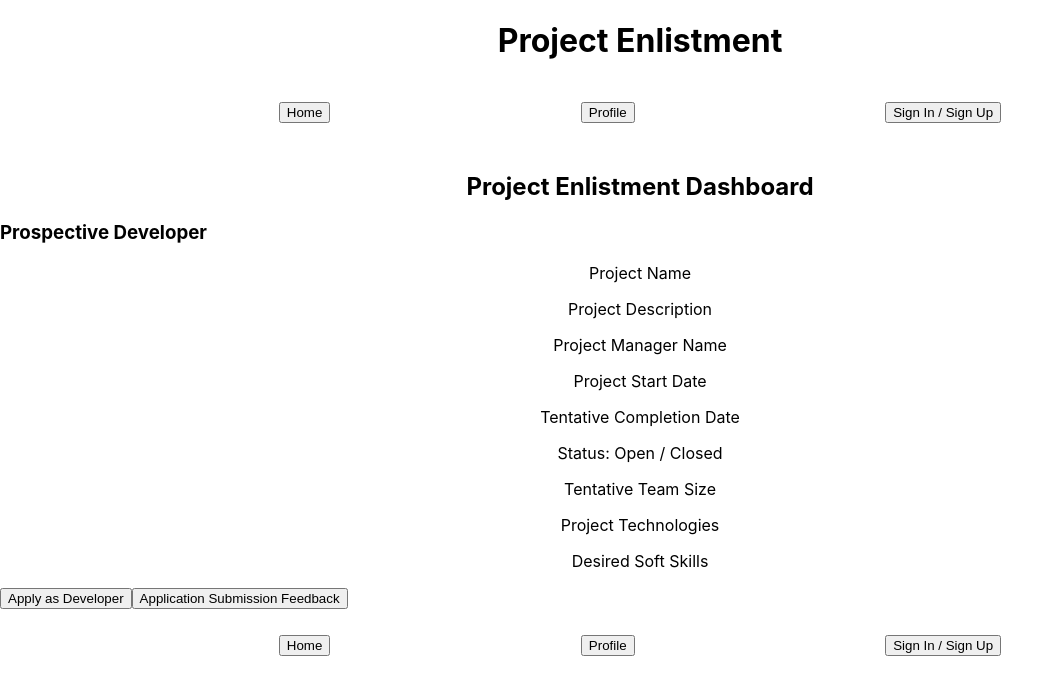
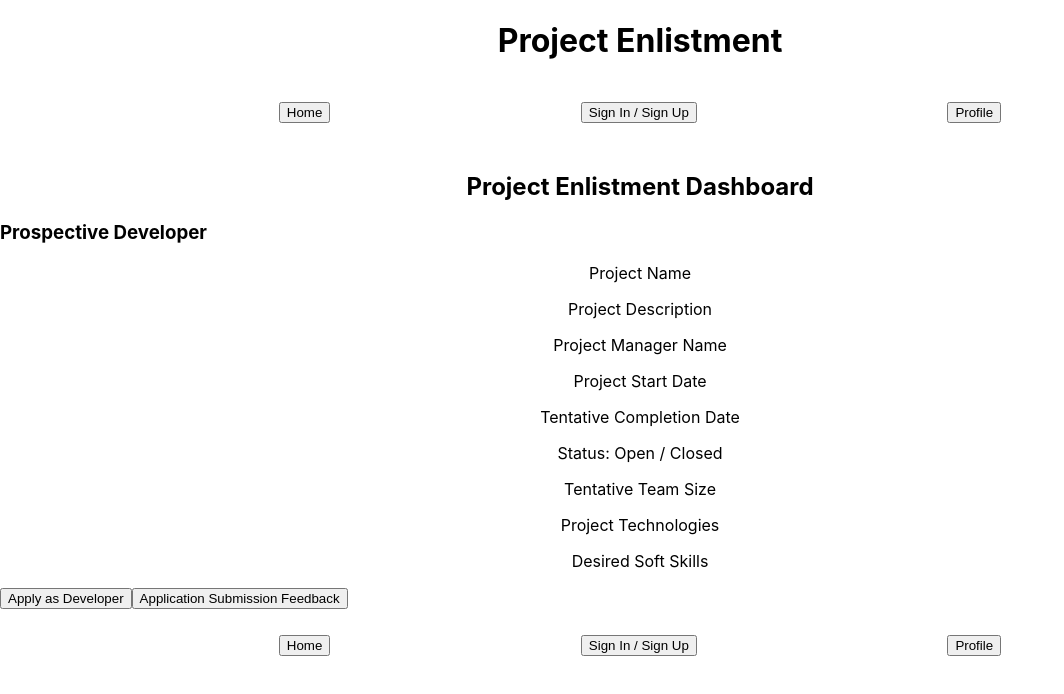
Before and after one commit to bdcii/Project-Enlistment, a React (Create React App) app in the folder client/: page /developer in a window 1280 px wide. Shown: the top 694 px of the page, without its empty margins (0-1064 px from the left). Built offline with nearby package versions, Linux system fonts and the light colour scheme.

Commit message:
Update order of navtabs

```diff
--- a/client/src/components/NavTabs/NavTabs.js
+++ b/client/src/components/NavTabs/NavTabs.js
@@ -6,8 +6,8 @@ function NavTabs() {
     return (
       <div className="nav">
           <Link to="/"><button id="nav1">Home</button></Link>
-          <Link to="/profile"><button id="nav2">Profile</button></Link>
-          <Link to="/signin"><button id="nav3">Sign In / Sign Up</button></Link>
+          <Link to="/signin"><button id="nav2">Sign In / Sign Up</button></Link>
+          <Link to="/profile"><button id="nav3">Profile</button></Link>
       </div>
     )
 }
```
